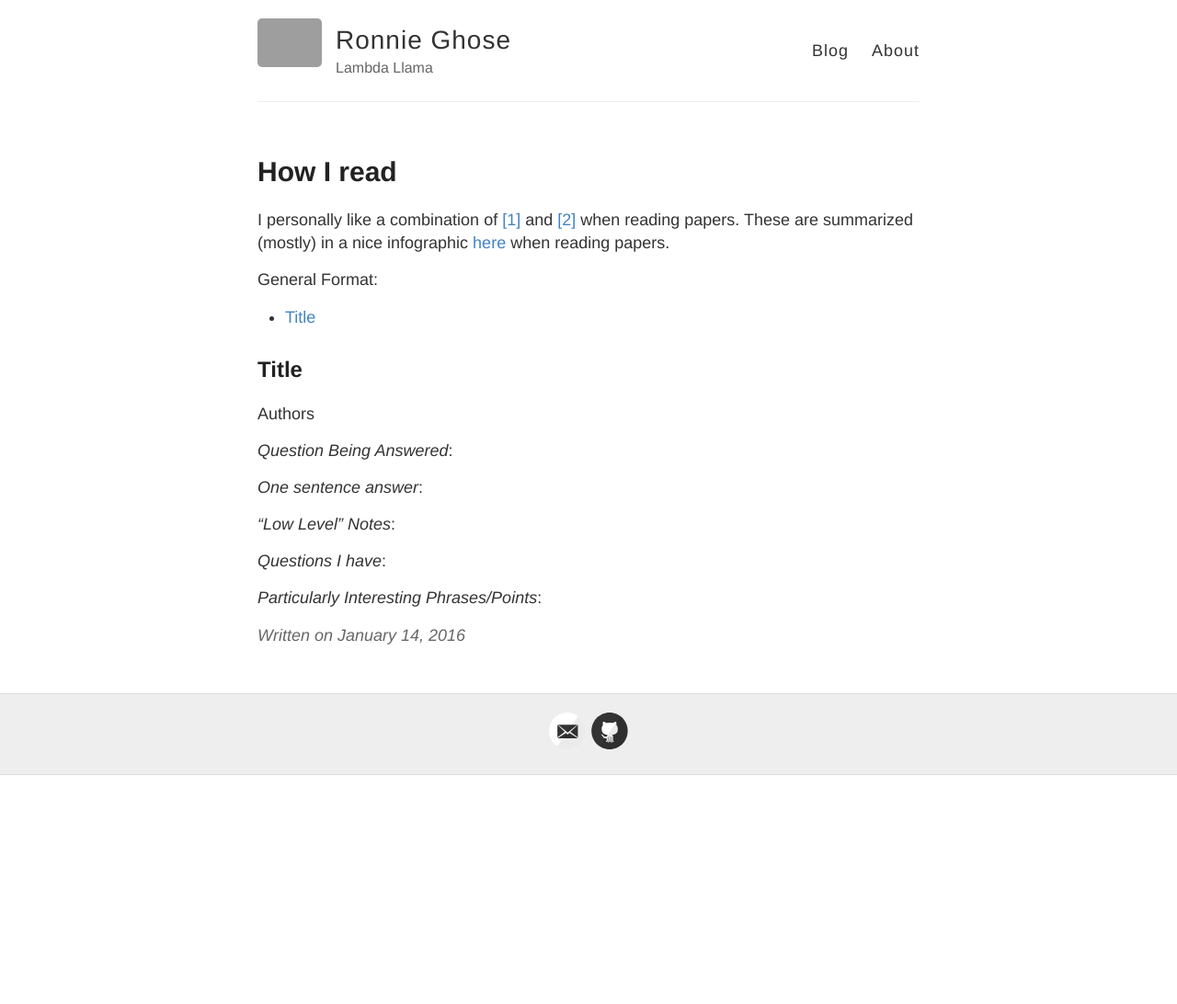
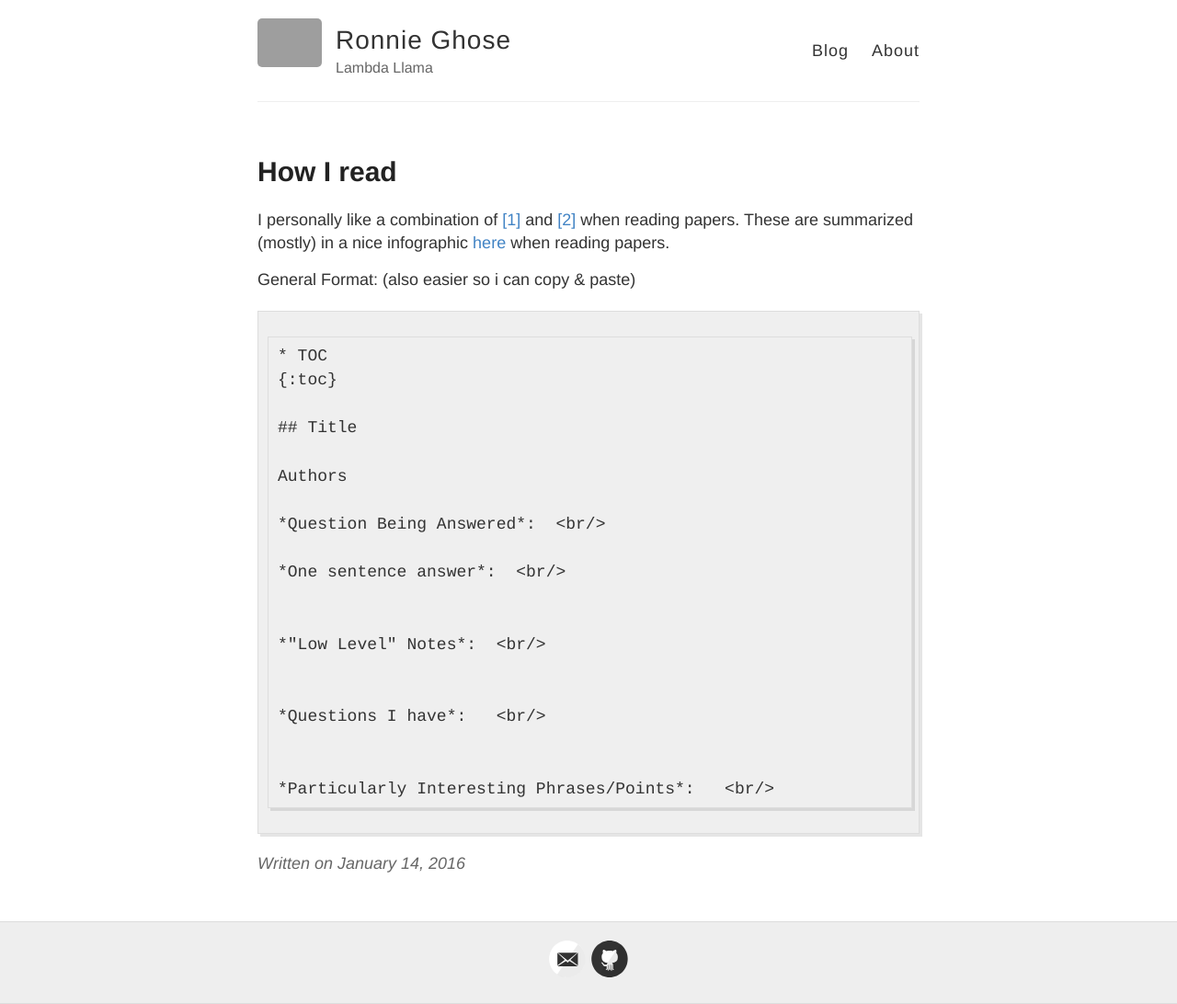
Before and after one commit to RONNCC/ronncc.github, a Jekyll site: the page built from _posts/2016-1-14-the-post-8931.md, in a window 1280 px wide. Shown: the whole page at 92% size. Built offline with Jekyll 4.4.1, drawn with Linux system fonts in a browser that asks for light colours; comment, search, counter and statistics services are not loaded; before the commit the page ends 900 px from its top, so only the background shows below that; grey boxes are pictures that could not be loaded.

Commit message:
update from Jekyller

```diff
--- a/_posts/2016-1-14-the-post-8931.md
+++ b/_posts/2016-1-14-the-post-8931.md
@@ -6,33 +6,35 @@ date: '2016-1-14'
 info:
 layout: post
 published: true
-sha: 816fd7ada526efcdba25bd57375a99114cb31a2b
+sha: 677c273acacebfc4c4a8c76988f89ad06963cae9
 slug: the-post-8931
 tags: []
 title: 'How I read'
 type: post
 
 ---
+
 I personally like a combination of [[1]](http://www.eecs.harvard.edu/~michaelm/postscripts/ReadPaper.pdf) and [[2]](http://www.cs.columbia.edu/~hgs/netbib/efficientReading.pdf) when reading papers. These are summarized (mostly) in a nice infographic [here](http://www.slideshare.net/ElsevierConnect/infographic-how-to-read-scientific-papers) when reading papers.
 
-General Format:
-
-* TOC
-{:toc}
-
-## Title
-
-Authors
-
-*Question Being Answered*:  <br/>
-
-*One sentence answer*:  <br/>
+General Format: (also easier so i can copy & paste)
 
 
-*"Low Level" Notes*:  <br/>
+    * TOC
+    {:toc}
+
+    ## Title
+
+    Authors
+
+    *Question Being Answered*:  <br/>
+
+    *One sentence answer*:  <br/>
 
 
-*Questions I have*:   <br/>
+    *"Low Level" Notes*:  <br/>
 
 
-*Particularly Interesting Phrases/Points*:   <br/>
+    *Questions I have*:   <br/>
+
+
+    *Particularly Interesting Phrases/Points*:   <br/>
```
